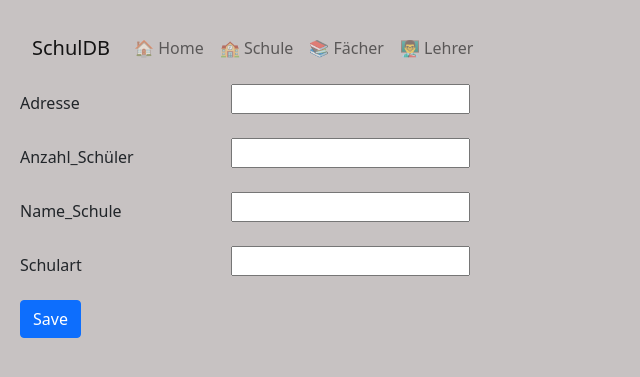
After one commit to SPL21GL/FL_FalskProjekt, a Flask app: template templates/schoolHTML/schulEdit.html in a window 1280 px wide. The commit adds this page. Shown: the top 377 px of the page, without its empty margins (0-640 px from the left). Run offline with Flask 2, Linux system fonts and the light colour scheme; the template is opened without the code that fills it: values that come from a table or form of the project are taken from there, others are empty; some libraries are stand-ins or nearby versions.

Commit message:
added Edit fot schools

```diff
--- a/forms/editSchulForm.py
+++ b/forms/editSchulForm.py
@@ -0,0 +1,11 @@
+from flask_wtf import FlaskForm
+from wtforms.fields.datetime import DateField
+from wtforms.fields.simple import BooleanField, StringField, TextAreaField, HiddenField
+from wtforms.fields import DecimalField
+
+class EditSchulForm(FlaskForm):
+    school_Id = HiddenField("school_Id")
+    Adresse = StringField("Adresse")
+    Anzahl_Schüler = DecimalField("Anzahl_Schüler")
+    Name_Schule = StringField("Name_Schule")
+    Schulart = StringField("Schulart")
--- a/templates/schoolHTML/Schul.html
+++ b/templates/schoolHTML/Schul.html
@@ -30,7 +30,7 @@
                         <button class="btn btn-info" type="button"   onclick="deleteSchul(this); return false;">❌</button>
                     </form>
 
-
+                    <button type="button" class="btn btn-warning" onclick="window.location.href='/schul/edit?school_Id={{item.school_Id}}'">✏️</button>
 
                 </td>
 
--- /dev/null
+++ b/templates/schoolHTML/schulEdit.html
@@ -0,0 +1,50 @@
+{%extends 'base.html'%}
+
+{%block body%}
+
+<style> body{ background-color:rgb(199, 194, 194);}</style>
+
+
+
+<form method="post" action="/schul/edit">
+    <!-- title -->
+    <!-- description -->
+    <!-- dueDate -->
+    <!-- isDone -->
+
+    {{form.csrf_token}}
+
+    {{form.school_Id()}}
+
+    <div class="row mb-3">
+        <label for="Adresse" class="col-sm-2 col-form-label">Adresse</label>
+        <div class="col-sm-10">
+            {{form.Adresse()}}
+        </div>
+    </div>
+
+    <div class="row mb-3">
+        <label for="Anzahl_Schüler" class="col-sm-2 col-form-label">Anzahl_Schüler</label>
+        <div class="col-sm-10">
+            {{form.Anzahl_Schüler()}}
+        </div>
+    </div>
+
+    <div class="row mb-3">
+        <label for="Name_Schule" class="col-sm-2 col-form-label">Name_Schule</label>
+        <div class="col-sm-10">
+            {{form.Name_Schule()}}
+        </div>
+    </div>
+
+    <div class="row mb-3">
+        <label for="Schulart" class="col-sm-2 col-form-label">Schulart</label>
+        <div class="col-sm-10">
+            {{form.Schulart()}}
+        </div>
+    </div>
+
+    <button type="submit" class="btn btn-primary">Save</button>
+</form>
+
+{%endblock body%}
```
Also changed, not shown: controller/schule.py (+46 -0 lines).
